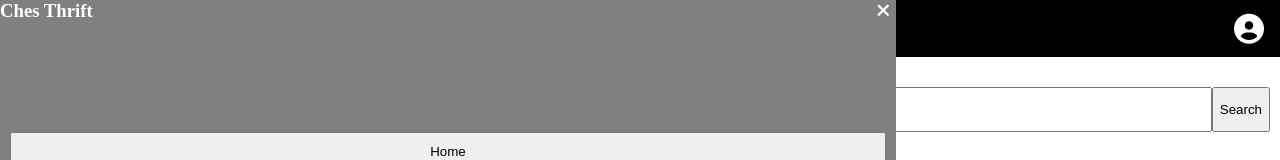
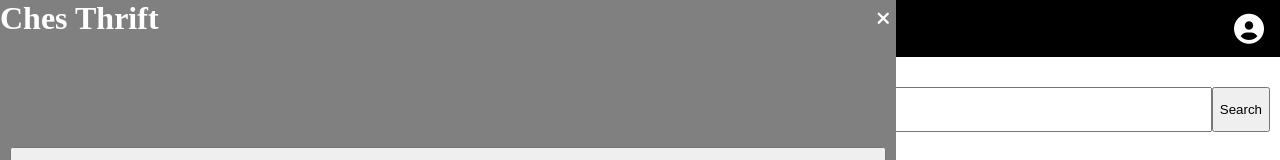
Before and after one commit to Ampte/g2, a React (Vite) app: page / in a window 1280 px wide. Both pictures are taken after a click on the button 25 px from the left and 28 px from the top of the page. Shown: the top 160 px of the page. Built offline with nearby package versions, Linux system fonts and the light colour scheme.

Commit message:
Modify sidebar

```diff
--- a/src/components/home.jsx
+++ b/src/components/home.jsx
@@ -34,7 +34,7 @@
             </div>
             <div className='sidebar'>
                 <div className='logo'>
-                <h3>Ches Thrift</h3>
+                <h1>Ches Thrift</h1>
                 <button className='xmark' onClick={close}>
                 <i class="fa-solid fa-xmark"style={{
                     fontSize:'large'
```
